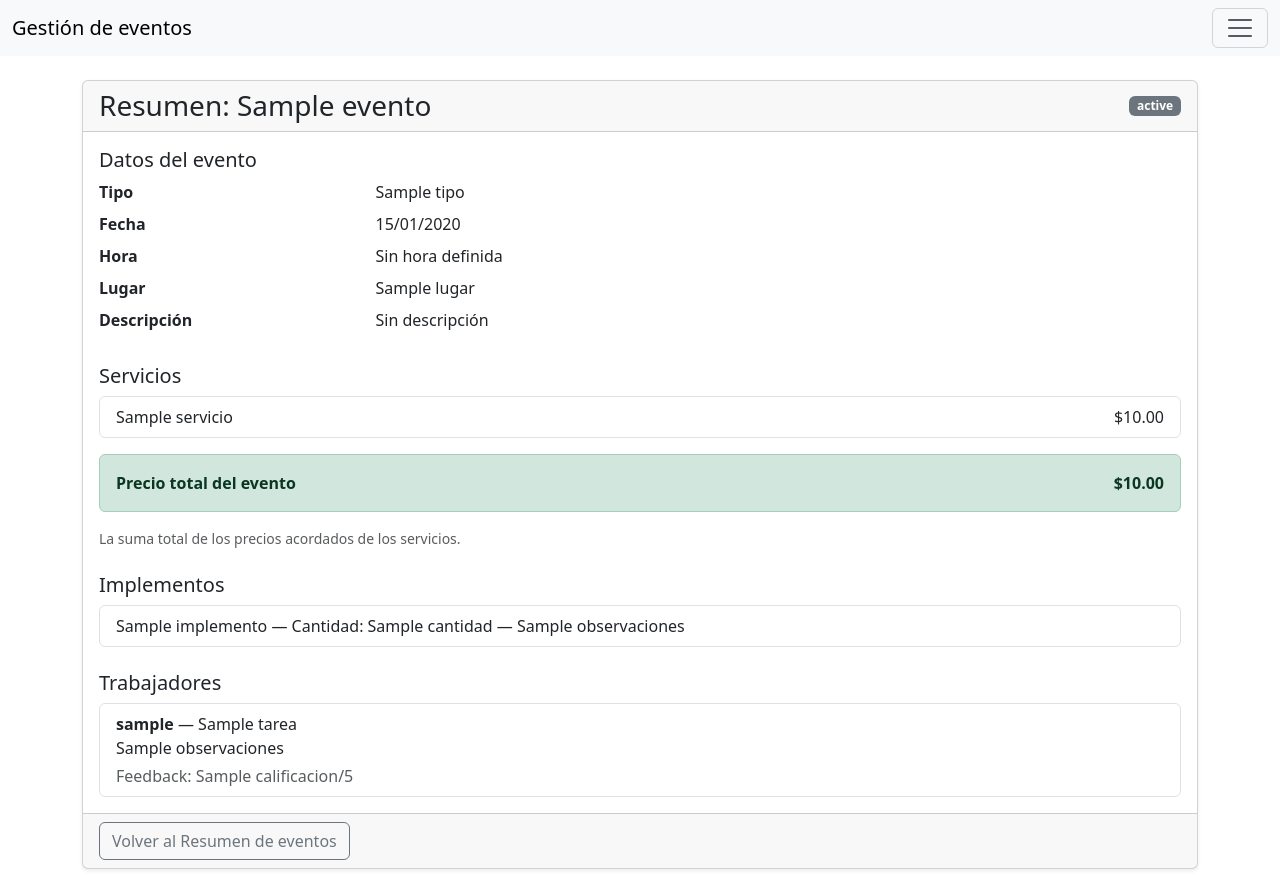
After one commit to ItsN0ka/Productora-Goodtimes, a Django app: template eventos/templates/eventos/evento/evento_resumen.html in a window 1280 px wide. The commit adds this page. Run offline with Django 5.2, Linux system fonts and the light colour scheme; the template is opened without the code that fills it: most values are stand-ins (such as "Sample title", 1, 10 or a date in 2020).

Commit message:
feat: actualizando los detalles del evento y agregando nuevas plantillas de resumen de eventos.

```diff
--- /dev/null
+++ b/eventos/templates/eventos/evento/evento_resumen.html
@@ -0,0 +1,85 @@
+{% extends "eventos/base.html" %}
+
+{% block titulo %}Resumen del evento{% endblock %}
+
+{% block contenido %}
+<div class="card shadow-sm">
+  <div class="card-header d-flex justify-content-between align-items-center">
+    <h1 class="h3 mb-0">Resumen: {{ evento.nombre }}</h1>
+    <span class="badge text-bg-secondary">{{ evento.get_estado_display }}</span>
+  </div>
+
+  <div class="card-body">
+    <h2 class="h5">Datos del evento</h2>
+    <dl class="row">
+      <dt class="col-sm-3">Tipo</dt>
+      <dd class="col-sm-9">{{ evento.tipo }}</dd>
+      <dt class="col-sm-3">Fecha</dt>
+      <dd class="col-sm-9">{{ evento.fecha|date:"d/m/Y" }}</dd>
+      <dt class="col-sm-3">Hora</dt>
+      <dd class="col-sm-9">{{ evento.hora|default:"Sin hora definida" }}</dd>
+      <dt class="col-sm-3">Lugar</dt>
+      <dd class="col-sm-9">{{ evento.lugar }}</dd>
+      <dt class="col-sm-3">Descripción</dt>
+      <dd class="col-sm-9">{{ evento.descripcion|default:"Sin descripción" }}</dd>
+    </dl>
+
+    <h2 class="h5 mt-4">Servicios</h2>
+    {% if servicios_evento %}
+      <ul class="list-group">
+        {% for detalle in servicios_evento %}
+          <li class="list-group-item d-flex justify-content-between">
+            <span>{{ detalle.servicio.nombre }}</span>
+            <span>${{ detalle.precio_acordado|floatformat:2 }}</span>
+          </li>
+        {% endfor %}
+      </ul>
+    {% else %}
+      <p class="text-muted">Este evento todavía no tiene servicios.</p>
+    {% endif %}
+
+    <div class="alert alert-success mt-3 d-flex justify-content-between align-items-center">
+      <strong>Precio total del evento</strong>
+      <strong>${{ precio_total|floatformat:2 }}</strong>
+    </div>
+    <p class="form-text">
+      La suma total de los precios acordados de los servicios.
+    </p>
+
+    <h2 class="h5 mt-4">Implementos</h2>
+    {% if implementos_evento %}
+      <ul class="list-group">
+        {% for uso in implementos_evento %}
+          <li class="list-group-item">
+            {{ uso.implemento.nombre }} — Cantidad: {{ uso.cantidad }}
+            {% if uso.observaciones %} — {{ uso.observaciones }}{% endif %}
+          </li>
+        {% endfor %}
+      </ul>
+    {% else %}
+      <p class="text-muted">Este evento todavía no tiene implementos asignados.</p>
+    {% endif %}
+
+    <h2 class="h5 mt-4">Trabajadores</h2>
+    {% if participaciones_trabajador %}
+      <ul class="list-group">
+        {% for participacion in participaciones_trabajador %}
+          <li class="list-group-item">
+            <strong>{{ participacion.trabajador.username }}</strong> — {{ participacion.tarea }}
+            {% if participacion.observaciones %}<p class="mb-1">{{ participacion.observaciones }}</p>{% endif %}
+            {% if participacion.feedback %}
+              <span class="text-muted">Feedback: {{ participacion.feedback.calificacion }}/5</span>
+            {% endif %}
+          </li>
+        {% endfor %}
+      </ul>
+    {% else %}
+      <p class="text-muted">Este evento todavía no tiene trabajadores asignados.</p>
+    {% endif %}
+  </div>
+
+  <div class="card-footer">
+    <a href="{% url 'lista_resumenes_eventos'%}" class="btn btn-outline-secondary">Volver al Resumen de eventos</a>
+  </div>
+</div>
+{% endblock %}
```
Also changed, not shown: eventos/templates/eventos/evento/evento_detail.html (+3 -44 lines), eventos/templates/eventos/evento/evento_resumen_list.html (added, +43 -0 lines).
